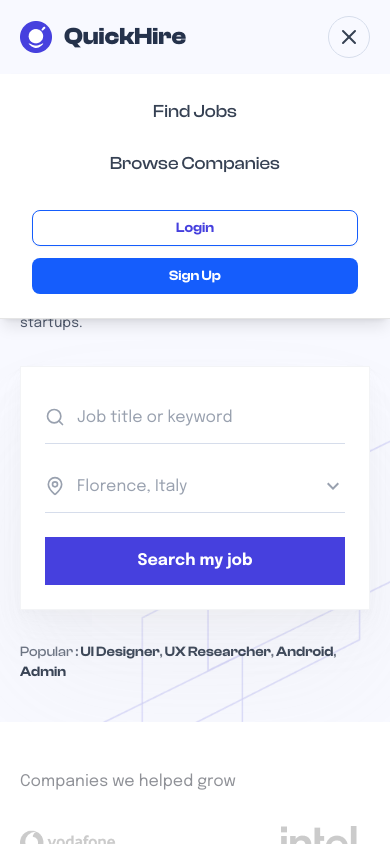
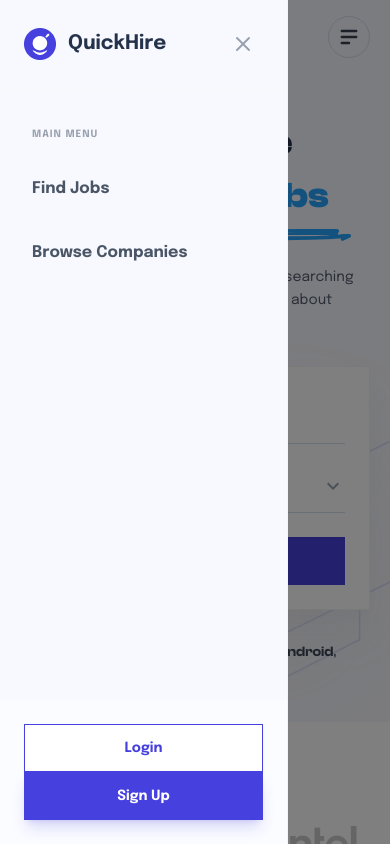
Before and after one commit to rakibislam2233/quick-hire, a Next.js app: page / in a window 390 px wide. Both pictures are taken after a click on the button "Toggle navigation menu". Shown: the top 844 px of the page. Built offline with nearby package versions, Linux system fonts and the light colour scheme.

Commit message:
refactor: redesign Navbar with mobile sidebar drawer

```diff
--- a/components/Pages/Main/Home/HeroSection.tsx
+++ b/components/Pages/Main/Home/HeroSection.tsx
@@ -10,7 +10,7 @@
       <div className="container px-5 md:px-16 mx-auto grid grid-cols-1 lg:grid-cols-2 gap-12 relative z-10 items-center h-full">
         {/* Dektop Search Box */}
         <div
-          className="w-full hidden lg:flex lg:max-w-[852px] lg:h-[90px] bg-white p-4  flex-col lg:flex-row gap-6 lg:gap-8 items-center border border-gray-100 z-20 relative lg:absolute lg:left-16 lg:bottom-[120px] mt-8 lg:mt-0"
+          className="w-full hidden lg:flex lg:max-w-[852px] lg:h-[89px] bg-white p-4  flex-col lg:flex-row gap-6 lg:gap-8 items-center border border-gray-100 z-20 relative lg:absolute lg:left-16 lg:bottom-[120px] mt-8 lg:mt-0"
           style={{
             boxShadow: `
               0px 2.71px 4.4px 0px rgba(192, 192, 192, 0.0271),
--- a/components/Shared/Navbar.tsx
+++ b/components/Shared/Navbar.tsx
@@ -1,5 +1,5 @@
-"use client";
 import { Button } from "@/components/ui/button";
+import { cn } from "@/lib/utils";
 import { X } from "lucide-react";
 import Image from "next/image";
 import Link from "next/link";
@@ -25,9 +25,12 @@
   }, []);
 
   return (
+    <>
       <nav
         className={`fixed top-0 w-full z-50 transition-all duration-300 ${
-        isScrolled ? "bg-[#F8F9FF]" : "bg-transparent border-transparent"
+          isScrolled
+            ? "bg-[#F8F9FF] border-b border-gray-100"
+            : "bg-transparent border-transparent"
         }`}
       >
         <div className="container mx-auto flex items-center justify-between px-5 md:px-16 py-4">
@@ -50,10 +53,16 @@
 
             {/* Desktop Links */}
             <div className="hidden md:flex items-center gap-6 text-sm font-medium text-gray-700">
-            <Link href="/jobs" className="transition-colors font-epilogue">
+              <Link
+                href="/jobs"
+                className="transition-colors font-epilogue hover:text-primary"
+              >
                 Find Jobs
               </Link>
-            <Link href="/companies" className="transition-colors font-epilogue">
+              <Link
+                href="/companies"
+                className="transition-colors font-epilogue hover:text-primary"
+              >
                 Browse Companies
               </Link>
             </div>
@@ -79,55 +88,98 @@
           {/* Mobile Menu Toggle */}
           <div className="md:hidden flex items-center">
             <button
-            onClick={() => setMobileMenuOpen(!mobileMenuOpen)}
+              onClick={() => setMobileMenuOpen(true)}
               className="text-gray-700 border border-[#D6DDEB] rounded-full p-2"
-            aria-expanded={mobileMenuOpen}
               aria-label="Toggle navigation menu"
             >
-            {mobileMenuOpen ? (
-              <X className="w-6 h-6" />
-            ) : (
               <HiMenuAlt2 className="w-6 h-6" />
-            )}
             </button>
           </div>
         </div>
+      </nav>
 
-      {/* Mobile Menu Overlay */}
+      {/* Mobile Drawer (Sidebar Style) */}
+      {/* Overlay */}
       {mobileMenuOpen && (
-        <div className="md:hidden absolute top-full left-0 w-full bg-white border-b shadow-lg flex flex-col items-center py-6 gap-6">
+        <div
+          className="fixed inset-0 bg-black/50 z-60 md:hidden transition-opacity duration-300"
+          onClick={() => setMobileMenuOpen(false)}
+        />
+      )}
+
+      {/* Sidebar aside */}
+      <aside
+        className={cn(
+          "fixed top-0 left-0 z-70 w-72 bg-[#F8F9FF] flex flex-col h-screen transition-transform duration-300 ease-in-out md:hidden font-epilogue border-r border-gray-100",
+          mobileMenuOpen ? "translate-x-0" : "-translate-x-full",
+        )}
+      >
+        <div className="p-6 flex items-center justify-between border-b border-gray-50">
+          <Link
+            href="/"
+            onClick={() => setMobileMenuOpen(false)}
+            className="flex items-center justify-center gap-1"
+          >
+            <div className="relative size-10">
+              <Image
+                src="/asset/logo/logo.png"
+                alt="QuickHire Logo"
+                fill
+                className="object-contain"
+                priority
+              />
+            </div>
+            <span className="text-xl font-extrabold text-[#25324B]">
+              QuickHire
+            </span>
+          </Link>
+          <button
+            onClick={() => setMobileMenuOpen(false)}
+            className="p-2 text-gray-400 hover:text-primary transition-colors"
+          >
+            <X className="w-6 h-6" />
+          </button>
+        </div>
+
+        <nav className="flex-1 px-4 py-8 space-y-2">
+          <div className="px-4 mb-4">
+            <span className="text-[10px] font-bold text-gray-400 uppercase tracking-widest">
+              Main Menu
+            </span>
+          </div>
           <Link
             href="/jobs"
             onClick={() => setMobileMenuOpen(false)}
-            className="text-lg font-medium text-gray-700 hover:text-primary"
+            className="flex items-center gap-3 px-4 py-4 text-base font-bold text-gray-600 hover:text-primary hover:bg-white transition-all rounded-lg"
           >
             Find Jobs
           </Link>
           <Link
             href="/companies"
             onClick={() => setMobileMenuOpen(false)}
-            className="text-lg font-medium text-gray-700 hover:text-primary"
+            className="flex items-center gap-3 px-4 py-4 text-base font-bold text-gray-600 hover:text-primary hover:bg-white transition-all rounded-lg"
           >
             Browse Companies
           </Link>
-          <div className="w-full px-8 mt-2 flex flex-col gap-3">
+        </nav>
+
+        <div className="p-6 space-y-3 mt-auto border-t border-gray-50 bg-white/50">
           <Link href="/login" onClick={() => setMobileMenuOpen(false)}>
             <Button
               variant="outline"
-                className="w-full border-blue-600 text-primary hover:bg-blue-50 font-semibold"
+              className="w-full h-12 border-primary text-primary hover:bg-primary/5 font-bold rounded-none"
             >
               Login
             </Button>
           </Link>
           <Link href="/register" onClick={() => setMobileMenuOpen(false)}>
-              <Button className="w-full bg-blue-600 hover:bg-blue-700 text-white font-semibold">
+            <Button className="w-full h-12 bg-primary hover:bg-primary/90 text-white font-bold rounded-none shadow-lg shadow-primary/20">
               Sign Up
             </Button>
           </Link>
         </div>
-        </div>
-      )}
-    </nav>
+      </aside>
+    </>
   );
 };
 
--- /dev/null
+++ b/components/Shared/Navbar/AuthButtons.tsx
@@ -0,0 +1,24 @@
+import { Button } from "@/components/ui/button";
+import Link from "next/link";
+
+const AuthButtons = () => {
+  return (
+    <div className="hidden md:flex items-center gap-4">
+      <Link href="/login">
+        <Button
+          variant="ghost"
+          className="text-primary font-semibold hover:bg-transparent cursor-pointer"
+        >
+          Login
+        </Button>
+      </Link>
+      <Link href="/register">
+        <Button className="bg-primary text-white rounded-none h-12 px-8 cursor-pointer">
+          Sign Up
+        </Button>
+      </Link>
+    </div>
+  );
+};
+
+export default AuthButtons;
--- /dev/null
+++ b/components/Shared/Navbar/Logo.tsx
@@ -0,0 +1,21 @@
+import Image from "next/image";
+import Link from "next/link";
+
+const Logo = () => {
+  return (
+    <Link href="/" className="flex items-center justify-center gap-1">
+      <div className="relative w-10 h-9">
+        <Image
+          src="/asset/logo/logo.png"
+          alt="QuickHire Logo"
+          fill
+          className="object-contain"
+          priority
+        />
+      </div>
+      <span className="text-2xl font-extrabold text-[#25324B]">QuickHire</span>
+    </Link>
+  );
+};
+
+export default Logo;
--- /dev/null
+++ b/components/Shared/Navbar/MobileMenu.tsx
@@ -0,0 +1,110 @@
+"use client";
+
+import { Button } from "@/components/ui/button";
+import { cn } from "@/lib/utils";
+import { X } from "lucide-react";
+import Image from "next/image";
+import Link from "next/link";
+import { useState } from "react";
+import { HiMenuAlt2 } from "react-icons/hi";
+
+const MobileMenu = () => {
+  const [isOpen, setIsOpen] = useState(false);
+
+  return (
+    <div className="md:hidden flex items-center">
+      {/* Mobile Menu Toggle */}
+      <button
+        onClick={() => setIsOpen(true)}
+        className="text-gray-700 border border-[#D6DDEB] rounded-full p-2"
+        aria-label="Toggle navigation menu"
+      >
+        <HiMenuAlt2 className="w-6 h-6" />
+      </button>
+
+      {/* Mobile Drawer (Sidebar Style) */}
+      {/* Overlay */}
+      {isOpen && (
+        <div
+          className="fixed inset-0 bg-black/50 z-60 md:hidden transition-opacity duration-300"
+          onClick={() => setIsOpen(false)}
+        />
+      )}
+
+      {/* Sidebar aside */}
+      <aside
+        className={cn(
+          "fixed top-0 left-0 z-70 w-72 bg-[#F8F9FF] flex flex-col h-screen transition-transform duration-300 ease-in-out md:hidden font-epilogue border-r border-gray-100",
+          isOpen ? "translate-x-0" : "-translate-x-full",
+        )}
+      >
+        <div className="p-6 flex items-center justify-between border-b border-gray-50">
+          <Link
+            href="/"
+            onClick={() => setIsOpen(false)}
+            className="flex items-center justify-center gap-1"
+          >
+            <div className="relative size-10">
+              <Image
+                src="/asset/logo/logo.png"
+                alt="QuickHire Logo"
+                fill
+                className="object-contain"
+                priority
+              />
+            </div>
+            <span className="text-xl font-extrabold text-[#25324B]">
+              QuickHire
+            </span>
+          </Link>
+          <button
+            onClick={() => setIsOpen(false)}
+            className="p-2 text-gray-400 hover:text-primary transition-colors"
+          >
+            <X className="w-6 h-6" />
+          </button>
+        </div>
+
+        <nav className="flex-1 px-4 py-8 space-y-2">
+          <div className="px-4 mb-4">
+            <span className="text-[10px] font-bold text-gray-400 uppercase tracking-widest">
+              Main Menu
+            </span>
+          </div>
+          <Link
+            href="/jobs"
+            onClick={() => setIsOpen(false)}
+            className="flex items-center gap-3 px-4 py-4 text-base font-bold text-gray-600 hover:text-primary hover:bg-white transition-all rounded-lg"
+          >
+            Find Jobs
+          </Link>
+          <Link
+            href="/companies"
+            onClick={() => setIsOpen(false)}
+            className="flex items-center gap-3 px-4 py-4 text-base font-bold text-gray-600 hover:text-primary hover:bg-white transition-all rounded-lg"
+          >
+            Browse Companies
+          </Link>
+        </nav>
+
+        <div className="p-6 space-y-3 mt-auto border-t border-gray-50 bg-white/50">
+          <Link href="/login" onClick={() => setIsOpen(false)}>
+            <Button
+              variant="outline"
+              className="w-full h-12 border-primary text-primary hover:bg-primary/5 font-bold rounded-none"
+            >
+              Login
+            </Button>
+          </Link>
+          <Link href="/register" onClick={() => setIsOpen(false)}>
+            <Button className="w-full h-12 bg-primary hover:bg-primary/90 text-white font-bold rounded-none shadow-lg shadow-primary/20">
+              Sign Up
+            </Button>
+          </Link>
+        </div>
+      </aside>
+    </div>
+  );
+};
+
+export default MobileMenu;
--- /dev/null
+++ b/components/Shared/Navbar/NavLinks.tsx
@@ -0,0 +1,22 @@
+import Link from "next/link";
+
+const NavLinks = () => {
+  return (
+    <div className="hidden md:flex items-center gap-6 text-sm font-medium text-gray-700">
+      <Link
+        href="/jobs"
+        className="transition-colors font-epilogue hover:text-primary"
+      >
+        Find Jobs
+      </Link>
+      <Link
+        href="/companies"
+        className="transition-colors font-epilogue hover:text-primary"
+      >
+        Browse Companies
+      </Link>
+    </div>
+  );
+};
+
+export default NavLinks;
```
Lines whose indentation alone changed are shown as unchanged.
